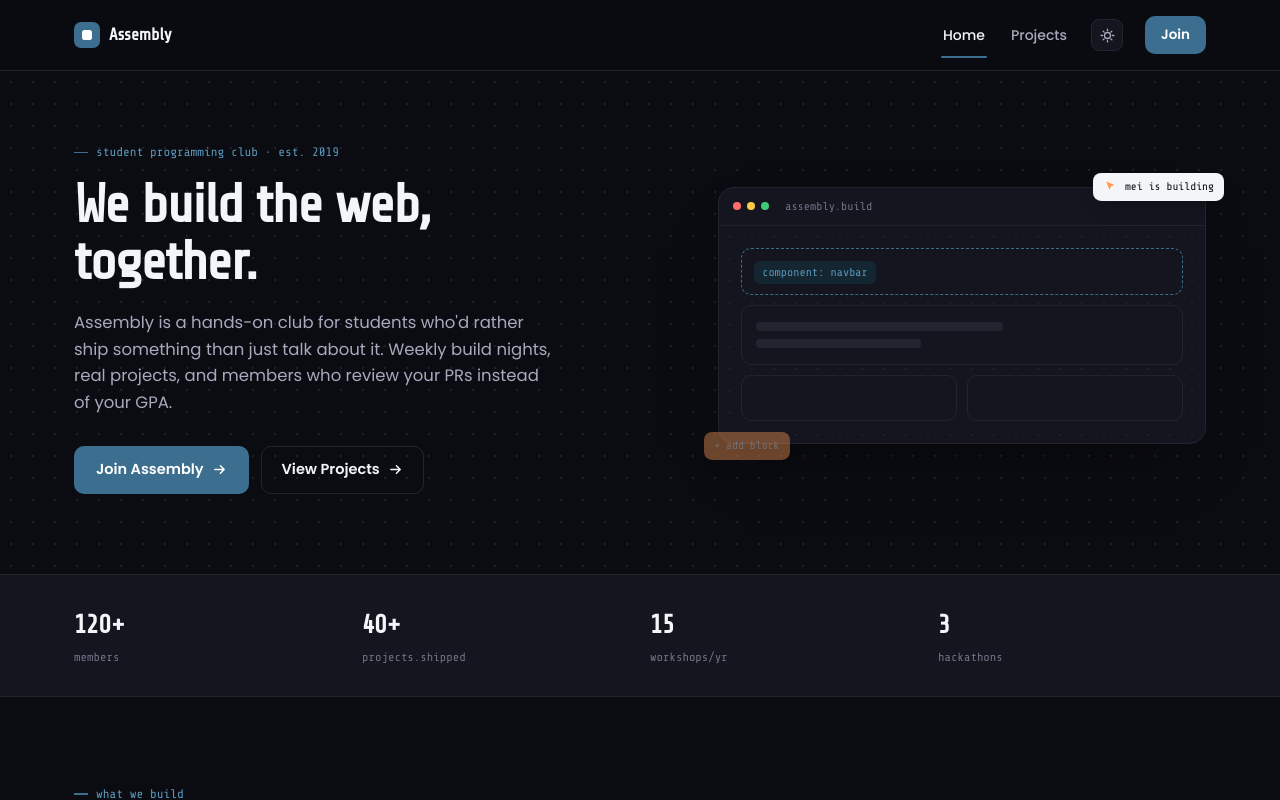
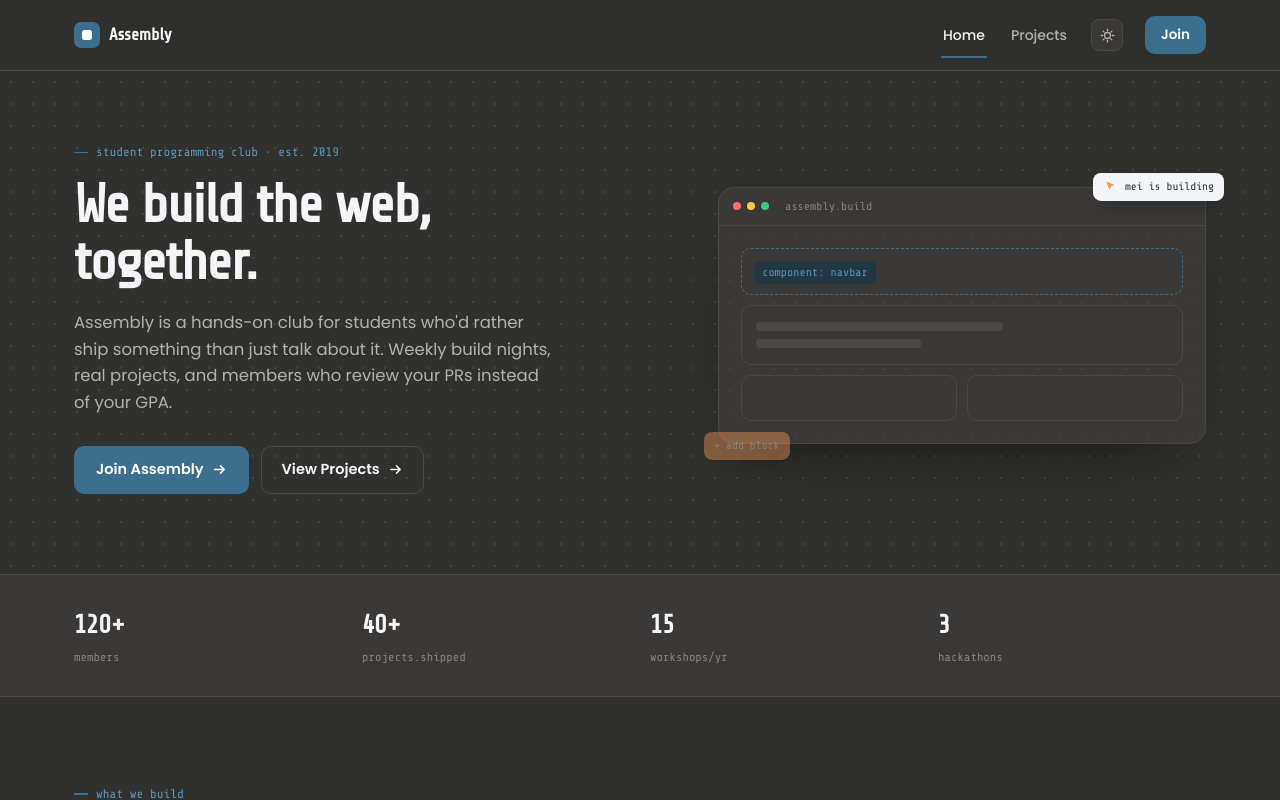
Before and after one commit to brah4729/Programming-web, a Next.js app: page / in a window 1280 px wide. Shown: the top 800 px of the page. Built offline with nearby package versions, Linux system fonts and the light colour scheme.

Commit message:
changed the background

```diff
--- a/app/globals.css
+++ b/app/globals.css
@@ -4,22 +4,22 @@
 
 /* ---------- theme tokens (dark is the default / primary theme) ---------- */
 :root {
-  --bg: #0b0c12;
-  --bg-elevated: #14151f;
-  --bg-input: #171826;
-  --line: #23242f;
+  --bg: #30302e;
+  --bg-elevated: #3a3937;
+  --bg-input: #3a3937;
+  --line: #4a4945;
   --ink: #f4f5f8;
-  --ink-soft: #a7a9bd;
-  --ink-faint: #6f7186;
+  --ink-soft: #b3b1ac;
+  --ink-faint: #85837d;
   --accent: #3c6e8f;
   --accent-deep: #5a97ba;
-  --accent-tint: #142631;
+  --accent-tint: #223644;
   --amber: #ff9c57;
-  --dot: #1e202b;
+  --dot: #454340;
   --live: #35d399;
   --shadow: rgba(0, 0, 0, 0.55);
-  --emphasis-bg: #08090d;
-  --emphasis-ink-soft: #9799ad;
+  --emphasis-bg: #242422;
+  --emphasis-ink-soft: #9c9a95;
 }
 
 :root.light {
```
